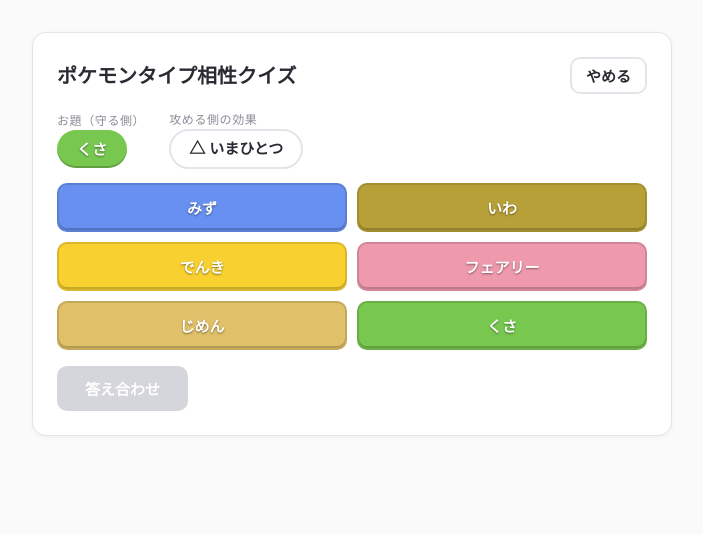
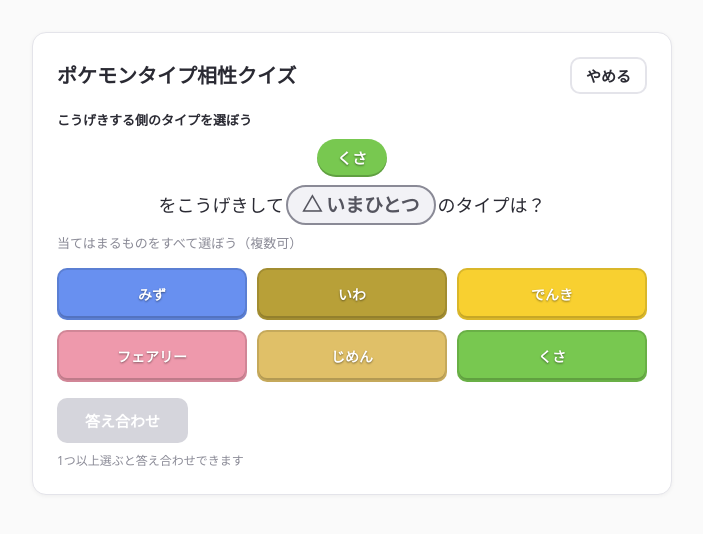
Before and after one commit to hiiamkazuto/pokemon-type-quiz, a React (Vite) app: page / in a window 1280 px wide. Both pictures are taken after a click on the button "▶ スタート". Shown: the top 534 px of the page, without its empty margins (288-991 px from the left). Built offline with nearby package versions, Linux system fonts and the light colour scheme.

Commit message:
feat: クイズ画面を問い文一本化・お題センター型に改善（Refs #8）

```diff
--- a/src/index.css
+++ b/src/index.css
@@ -73,19 +73,35 @@
   align-items: center;
   margin-bottom: 16px;
 }
-.question-head {
-  display: flex;
-  gap: 24px;
-  align-items: center;
-  flex-wrap: wrap;
+.quiz-step {
+  font-size: 13px;
+  font-weight: 700;
+  margin: 0 0 8px;
 }
-.field-label {
+.quiz-hero {
+  text-align: center;
+  margin: 8px 0;
+}
+.quiz-hero-badge {
+  font-size: 22px;
+  padding: 10px 34px;
+}
+.quiz-hero-effect {
+  font-size: 18px;
+  margin: 8px 0 0;
+}
+.quiz-sub {
+  margin: 0;
+  font-size: 13px;
+  color: var(--muted);
+}
+.quiz-hint {
+  margin: 8px 0 0;
   font-size: 12px;
   color: var(--muted);
-  letter-spacing: 0.05em;
 }
 
-/* お題バッジ・効果チップ・各ボタンは文字サイズ15pxで統一 */
+/* お題バッジ・各ボタンは文字サイズ15pxで統一 */
 .badge {
   display: inline-block;
   padding: 7px 20px;
@@ -96,24 +112,48 @@
   text-shadow: 0 1px 2px rgba(0, 0, 0, 0.45);
   box-shadow: inset 0 -2px 0 rgba(0, 0, 0, 0.2);
 }
-.effect-chip {
+.effect-pill {
   display: inline-block;
-  padding: 5px 18px;
+  padding: 2px 14px;
+  margin: 0 2px;
   border-radius: 999px;
-  font-weight: 700;
+  background: #fff;
+  border: 2px solid var(--ink);
+  font-weight: 900;
+  font-size: 19px;
+  white-space: nowrap;
+}
+.effect-mark {
+  margin-right: 4px;
+  font-size: 20px;
+}
+.effect-pill.effect-sm {
+  font-size: 14px;
+  padding: 1px 10px;
+}
+.effect-sm .effect-mark {
   font-size: 15px;
-  background: #fff;
-  border: 2px solid var(--line);
-  color: var(--ink);
 }
-.effect-chip .mark {
-  font-size: 16px;
-  margin-right: 4px;
+/* 効果別色分け */
+.fx-super {
+  border-color: #e3350d;
+  background: #fdeceb;
+  color: #c22e0b;
+}
+.fx-weak {
+  border-color: #8a8a96;
+  background: #f2f2f6;
+  color: #55555f;
+}
+.fx-none {
+  border-color: #2a2a33;
+  background: #2a2a33;
+  color: #fff;
 }
 
 .options {
   display: grid;
-  grid-template-columns: repeat(2, 1fr);
+  grid-template-columns: repeat(3, 1fr);
   gap: 10px;
   margin: 14px 0;
 }
@@ -122,10 +162,11 @@
   cursor: pointer;
 }
 .opt {
-  padding: 12px 8px;
+  position: relative;
+  padding: 14px 4px;
   border-radius: 10px;
   border: 2px solid rgba(0, 0, 0, 0.12);
-  font-size: 15px;
+  font-size: 14px;
   font-weight: 700;
   color: #fff;
   text-shadow: 0 1px 2px rgba(0, 0, 0, 0.45);
@@ -186,6 +227,27 @@
   color: var(--muted);
   font-size: 13px;
 }
+.feedback-odai {
+  margin-right: 4px;
+  vertical-align: middle;
+}
+.checkbadge {
+  position: absolute;
+  top: -10px;
+  right: -10px;
+  width: 24px;
+  height: 24px;
+  border-radius: 999px;
+  background: #fff;
+  border: 2px solid #e3350d;
+  color: #e3350d;
+  font-size: 14px;
+  font-weight: 900;
+  line-height: 20px;
+  text-align: center;
+  text-shadow: none;
+  box-shadow: 0 1px 4px rgba(0, 0, 0, 0.25);
+}
 .btn-primary {
   padding: 12px 28px;
   border-radius: 10px;
--- a/src/screens/QuizScreen.tsx
+++ b/src/screens/QuizScreen.tsx
@@ -10,11 +10,13 @@
 };
 
 
-/** クイズ画面: お題バッジ・効果チップ・選択肢ボタン。答え合わせ後に該当を明かし、「次の問題」で続行、「やめる」で終了画面へ */
+/** クイズ画面: お題センターヒーロー・効果ピル・3列選択肢。答え合わせ後に該当を明かし、「次の問題」で続行、「やめる」で終了画面へ */
 export default function QuizScreen({ 状態, on操作 }: Props) {
   const 問題 = 状態.問題;
   const 選択中 = 状態.選択中;
   const 完全一致 = 状態.答え合わせ済 && 完全一致する(選択中, 問題.正解);
+  const 効果クラス =
+    問題.効果 === 2 ? 'fx-super' : 問題.効果 === 0.5 ? 'fx-weak' : 'fx-none';
 
   return (
     <section className="screen quiz-screen">
@@ -25,21 +27,21 @@
         </button>
       </div>
 
-      <div className="question-head">
-        <div className="field">
-          <div className="field-label">お題（守る側）</div>
-          <span className="badge" style={{ background: タイプ色[問題.お題] }}>
-            {問題.お題}
-          </span>
-        </div>
-        <div className="field">
-          <div className="field-label">攻める側の効果</div>
-          <span className="effect-chip">
-            <span className="mark">{効果記号[問題.効果]}</span>
+      <p className="quiz-step">こうげきする側のタイプを選ぼう</p>
+      <div className="quiz-hero">
+        <span className="badge quiz-hero-badge" style={{ background: タイプ色[問題.お題] }}>
+          {問題.お題}
+        </span>
+        <p className="quiz-hero-effect">
+          をこうげきして
+          <span className={`effect-pill ${効果クラス}`}>
+            <span className="effect-mark">{効果記号[問題.効果]}</span>
             {効果ラベル[問題.効果]}
           </span>
-        </div>
+          のタイプは？
+        </p>
       </div>
+      <p className="quiz-sub">当てはまるものをすべて選ぼう（複数可）</p>
 
       <div className="options">
         {問題.選択肢.map((t) => (
@@ -55,10 +57,16 @@
               .filter(Boolean)
               .join(' ')}
             style={{ background: タイプ色[t] }}
+            aria-pressed={選択中.includes(t)}
             disabled={状態.答え合わせ済}
             onClick={() => on操作({ 種類: '選択を切り替え', タイプ: t })}
           >
             {t}
+            {選択中.includes(t) && (
+              <span className="checkbadge" aria-hidden>
+                ✓
+              </span>
+            )}
           </button>
         ))}
       </div>
@@ -78,13 +86,23 @@
           </button>
         )}
       </div>
+      {選択中.length === 0 && !状態.答え合わせ済 && (
+        <p className="quiz-hint">1つ以上選ぶと答え合わせできます</p>
+      )}
 
       {状態.答え合わせ済 && (
         <div className={`feedback ${完全一致 ? 'ok' : 'ng'}`}>
           <div className="feedback-msg">{完全一致 ? '⭕ 正解！' : '❌ はずれ…'}</div>
           <div>
-            お題 {問題.お題} に対して{効果記号[問題.効果]}
-            {効果ラベル[問題.効果]}の攻める側：
+            <span className="badge feedback-odai" style={{ background: タイプ色[問題.お題] }}>
+              {問題.お題}
+            </span>
+            に対して
+            <span className={`effect-pill effect-sm ${効果クラス}`}>
+              <span className="effect-mark">{効果記号[問題.効果]}</span>
+              {効果ラベル[問題.効果]}
+            </span>
+            のこうげき側：
           </div>
           <div className="reveal">
             {問題.正解.map((t) => (
```
